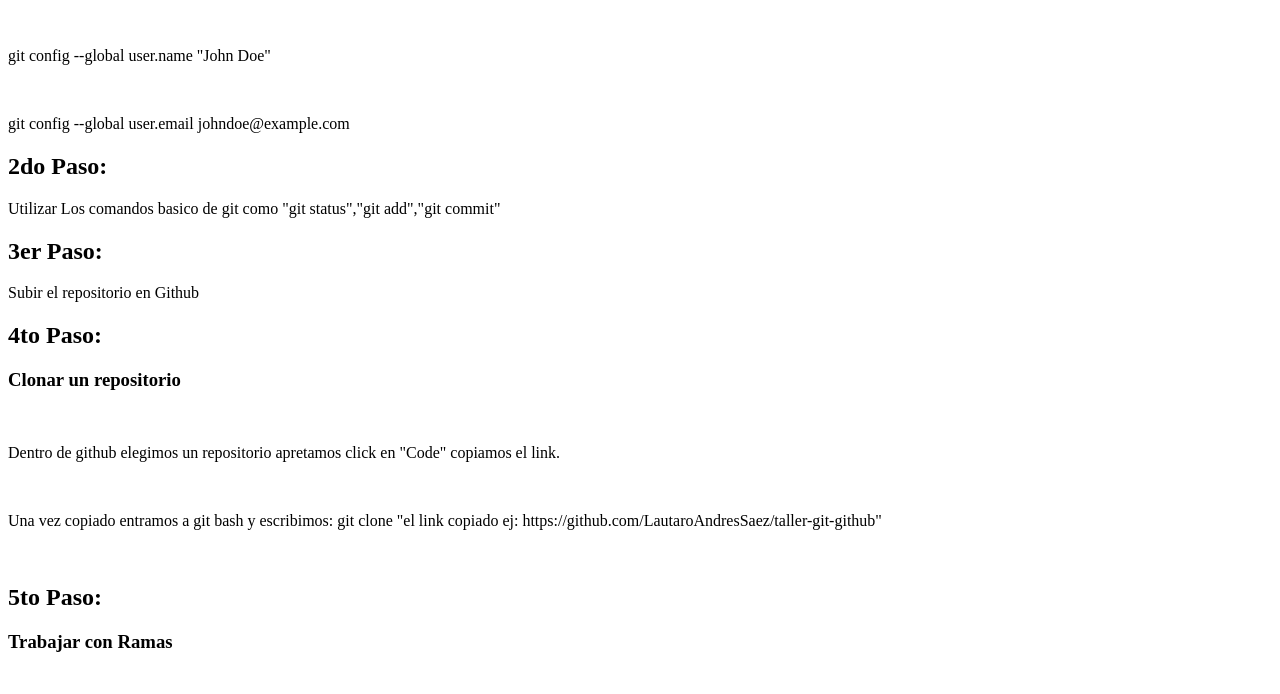
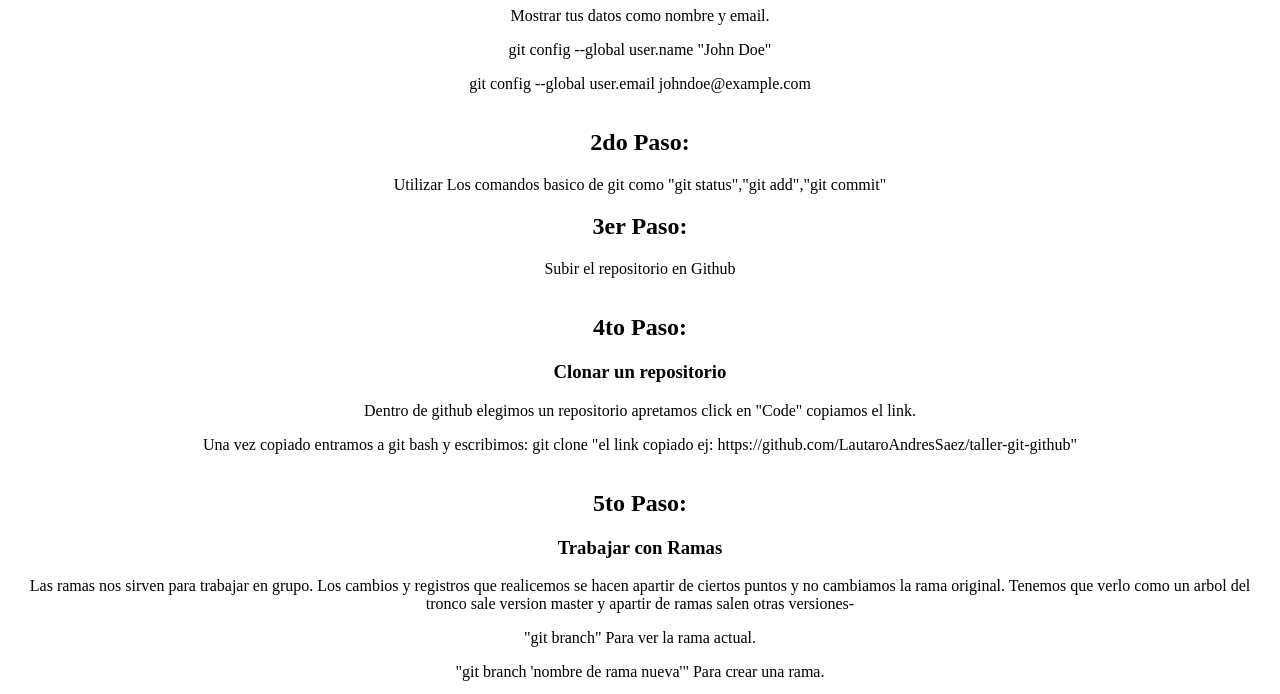
Before and after one commit to Rodrigo5b/TallerdeGitIcaro, a plain HTML site: page index.html in a window 1280 px wide. Shown: the part 148-842 px from the top of the page. Drawn offline with Linux system fonts and the light colour scheme.

Commit message:
paso extra estilos

```diff
--- a/index.html
+++ b/index.html
@@ -4,6 +4,7 @@
     <meta charset="UTF-8">
     <meta name="viewport" content="width=device-width, initial-scale=1.0">
     <title>Repositorio De Github</title>
+    <link rel="stylesheet" href="/styles.css">
 </head>
 <header>
     <h1>
@@ -13,10 +14,10 @@
 <body class="body">
     <div>
         <h2>1er Paso:</h2>
-        <p>Mostrar tus datos como nombre y email.</p> <br>
+        <p>Mostrar tus datos como nombre y email.</p>
         <p>git config --global user.name "John Doe"
         </p>
-        <br>
+
         <p>git config --global user.email johndoe@example.com
         </p>
     </div>
@@ -32,29 +33,29 @@
     <div class="">
         <h2>4to Paso:</h2>
         <h3>Clonar un repositorio</h3>
-        <br>
+
         <p>Dentro de github elegimos un repositorio apretamos click en "Code" copiamos el link.</p>
-        <br>
+
         <p>Una vez copiado entramos a git bash y escribimos: git clone "el link copiado ej: https://github.com/LautaroAndresSaez/taller-git-github"</p>
-        <br>
+
     </div>
     <div class="">
         <h2>5to Paso:</h2>
         <h3>Trabajar con Ramas</h3>
-        <br>
+
         <p>Las ramas nos sirven para trabajar en grupo. Los cambios y registros que realicemos se hacen apartir de ciertos puntos y no cambiamos la rama original. Tenemos que verlo como un arbol del tronco sale version master y apartir de ramas salen otras versiones-</p>
         <p>"git branch" Para ver la rama actual.</p>
-        <br>
+
         <p>"git branch 'nombre de rama nueva'" Para crear una rama.</p>
-        <br>
+
         <p>"git branch checkout 'nombre de rama'" Para cambiar mi posicion de rama actual a otra.</p>
-        <br>
+
         <p>hacemos cambios añadimos y commiteamos en la rama nueva</p>
-        <br>
+
         <p>
             volvemos a la rama original con 'git checkout master'
         </p>
-        <br>
+
         <p>
             "git merge 'nombre de rama'" Hace que los datos de una rama pasen a la otra
         </p>
--- /dev/null
+++ b/styles.css
@@ -0,0 +1,6 @@
+body{
+    text-align: center;
+    display: flex;
+    flex-direction: column;
+    align-items: center;
+}
```
